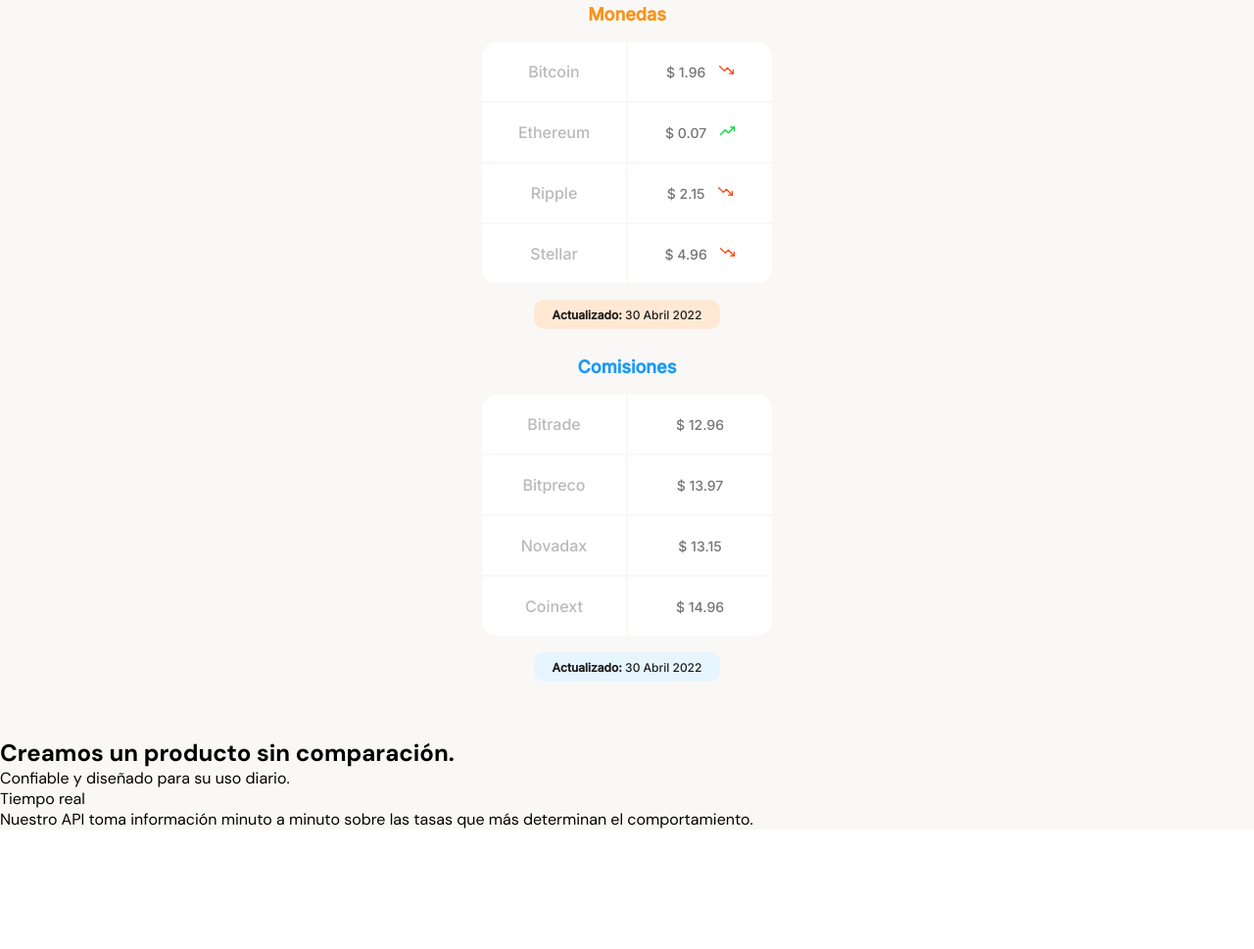
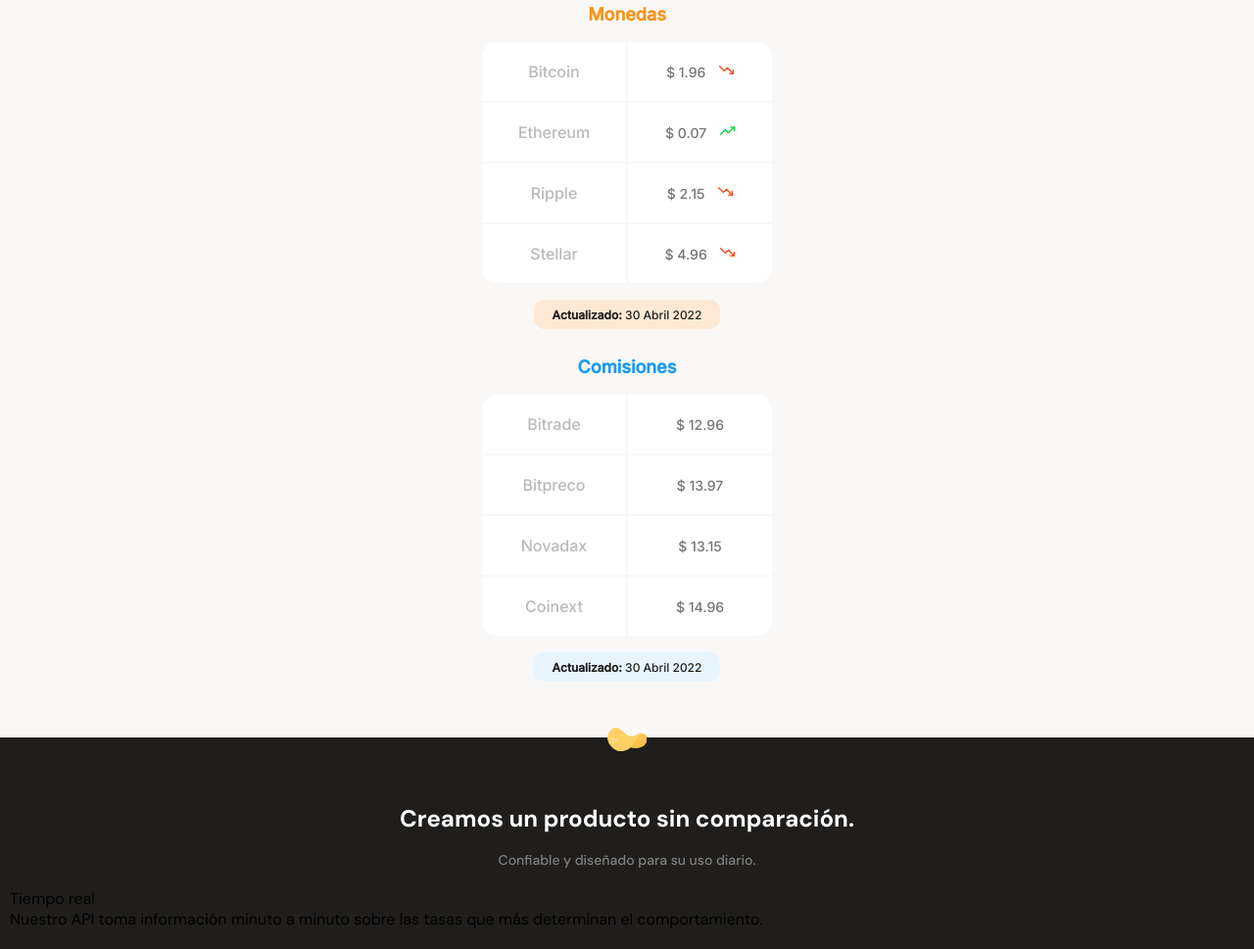
Before and after one commit to pahoalapizco/mobile-first, a plain HTML site: page index.html in a window 1280 px wide. Shown: the part 765-1734 px from the top of the page at 98% size. Before the commit the page ends 1612 px from the top, so only its background shows below. Drawn offline with Linux system fonts and the light colour scheme.

Commit message:
Progress benefit section: Logo and title

```diff
--- a/index.html
+++ b/index.html
@@ -105,8 +105,8 @@
 
     <!-- Benefits -->
     <section class="main-product-detail">
-      <span></span>
-      <div>
+      <span class="product-detail--batata-logo"></span>
+      <div class="product-detail--title">
         <h2>Creamos un producto sin comparación.</h2>
         <p>Confiable y diseñado para su uso diario.</p>
       </div>
--- a/styles.css
+++ b/styles.css
@@ -10,12 +10,13 @@
   /* Colores */
   --bitcoin-orange: #F7931A;
   --soft-orange: #FFE9D5;
-  --secondaty-blue: #1A9AF7;
+  --secondary-blue: #1A9AF7;
   --soft-blue: #E7F5FF;
   --warm-black: #201E1C;
   --black: #282623;
   --grey: #BABABA;
   --secundary-gray: #757575;
+  --soft-gray: #808080;
   --off-white: #FAF8F7;
   --white: #FFFFFF;
 }
@@ -289,5 +290,48 @@ main {
   font-size: 1.8rem;
   font-weight: bold;
   line-height: 2.3rem;
-  color: var(--secondaty-blue);
+  color: var(--secondary-blue);
 }
+
+/* Benefits */
+.main-product-detail {
+  position: relative; /* Base (ancla) para el batata-logo*/
+  width: 100%;
+  min-width: 320px;
+  height: auto;
+  padding: 20px 10px; /* Los 10px de Izq/Der nos permitirá agregar un 100% en las cards que agregaremos dentro de la seccion (articles) */
+  background-color: var(--warm-black);
+}
+
+.product-detail--batata-logo {
+  position: absolute; /* Buscara al primer padre que tenga un position: relative para tomarlo de base*/
+  width: 40px;
+  height: 25px;
+  top: -10px;
+  left: calc(50% - 20px);
+  background-image: url('./assets/icons/batata.svg');
+}
+
+.product-detail--title {
+  width: 90%;
+  min-width: 288px;
+  height: auto;
+  margin: 50px auto 0;
+  text-align: center;
+}
+
+.product-detail--title h2 {
+  margin-bottom: 20px;
+  font-size: 2.4rem;
+  font-weight: bold;
+  line-height: 2.6rem;
+  color: var(--white);
+}
+
+.product-detail--title p {
+  margin-bottom: 20px;
+  font-size: 1.4rem;
+  font-weight: 500;
+  line-height: 1.8rem;
+  color: var(--soft-gray);
+}
```
